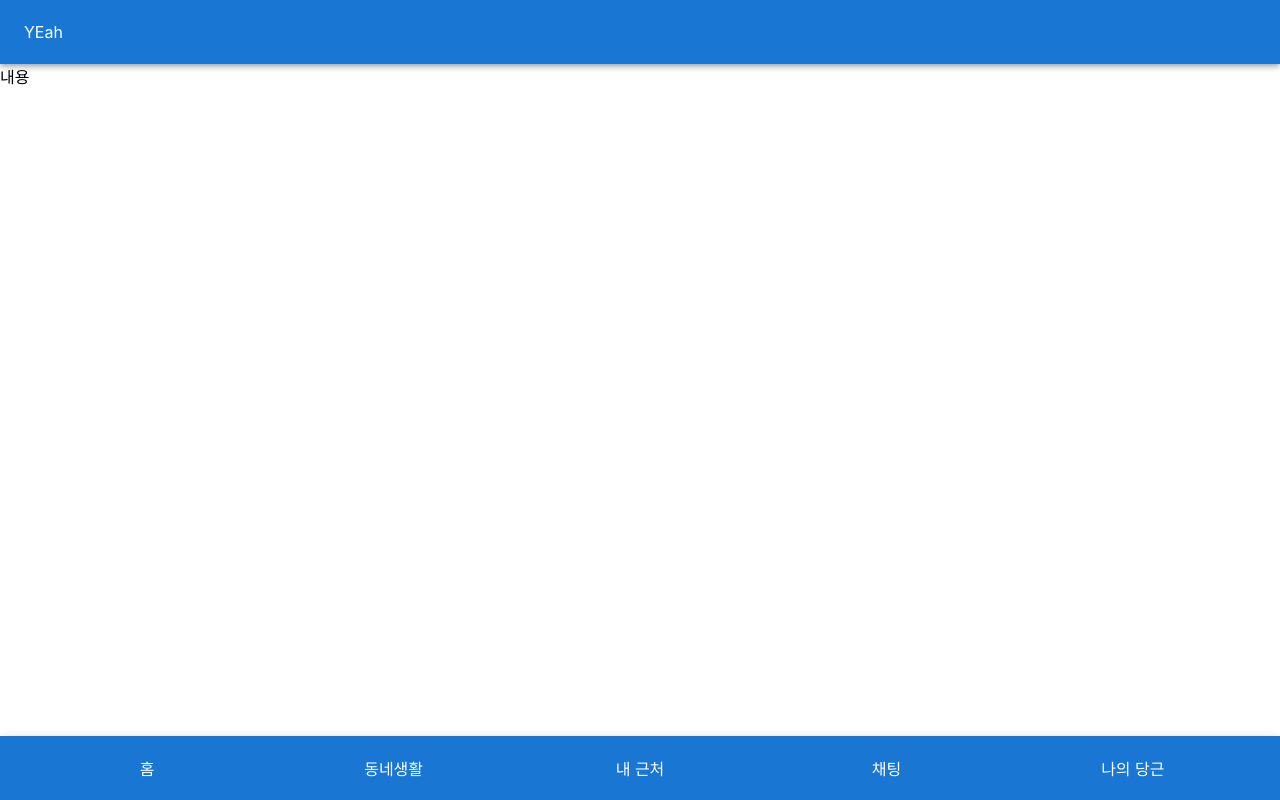
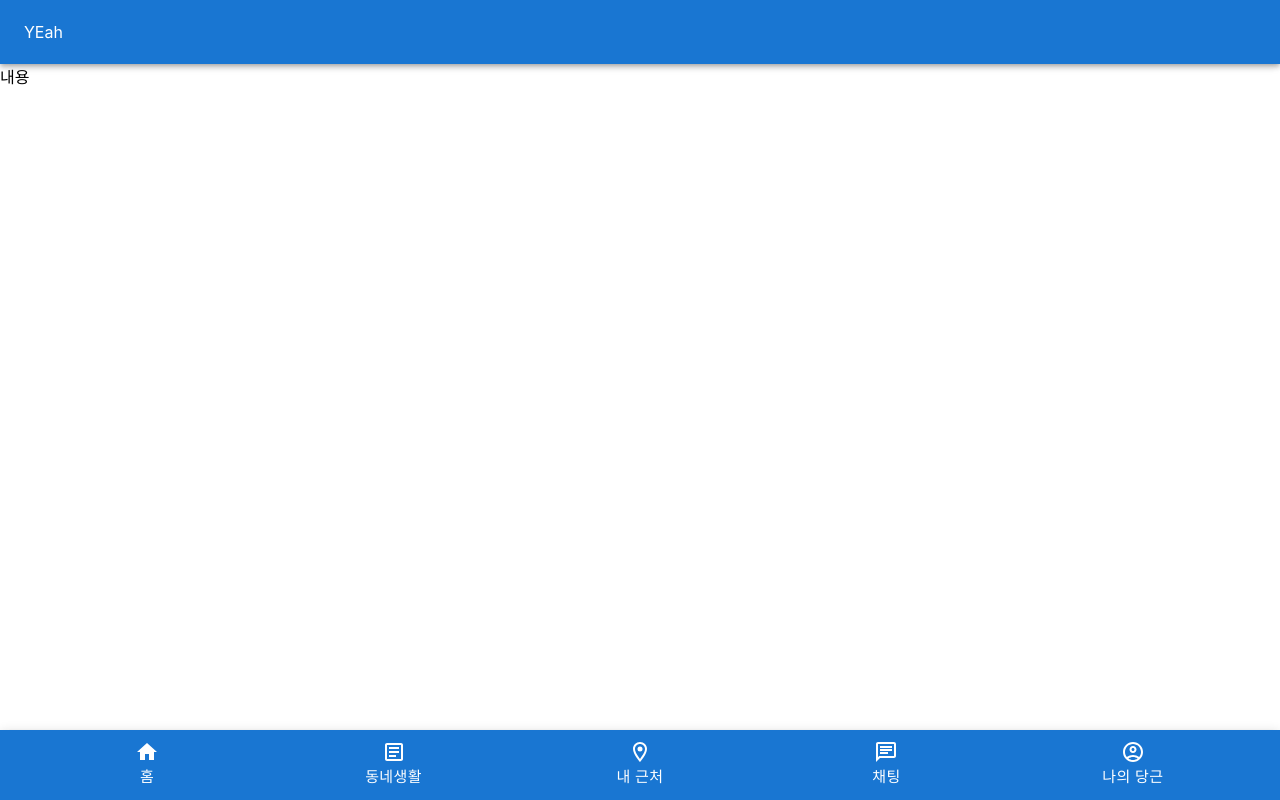
Before and after one commit to dabeen-jung/carrot-frontend, a React (Create React App) app: page / in a window 1280 px wide. Built offline with nearby package versions, Linux system fonts and the light colour scheme.

Commit message:
Update BottomAppBar

```diff
--- a/src/App.tsx
+++ b/src/App.tsx
@@ -1,9 +1,6 @@
-import React, { useState } from "react";
-import logo from "./logo.svg";
-import "./App.css";
+import BottomAppBar from "./components/BottomAppBar";
+import Toolbar from "@mui/material/Toolbar";
 import AppBar from "@mui/material/AppBar";
-import Toolbar from "@mui/material/Toolbar";
-import { Box, Container, Grid } from "@mui/material";
 
 const App = (): JSX.Element => {
   return (
@@ -13,38 +10,7 @@ const App = (): JSX.Element => {
       </AppBar>
       <Toolbar />
       내용
-      <AppBar position="fixed" sx={{ top: "auto", bottom: 0 }}>
-        <Toolbar>
-          <Grid container>
-            <Grid item xs>
-              <Box display="flex" justifyContent="center">
-                홈
-              </Box>
-            </Grid>
-
-            <Grid item xs>
-              <Box display="flex" justifyContent="center">
-                동네생활
-              </Box>
-            </Grid>
-            <Grid item xs>
-              <Box display="flex" justifyContent="center">
-                내 근처
-              </Box>
-            </Grid>
-            <Grid item xs>
-              <Box display="flex" justifyContent="center">
-                채팅
-              </Box>
-            </Grid>
-            <Grid item xs>
-              <Box display="flex" justifyContent="center">
-                나의 당근
-              </Box>
-            </Grid>
-          </Grid>
-        </Toolbar>
-      </AppBar>
+      <BottomAppBar />
     </main>
   );
 };
--- /dev/null
+++ b/src/components/BottomAppBar.tsx
@@ -0,0 +1,76 @@
+import React, { useState } from "react";
+import Toolbar from "@mui/material/Toolbar";
+import AppBar from "@mui/material/AppBar";
+import { Box, Container, Grid, Button } from "@mui/material";
+import HomeIcon from "@mui/icons-material/Home";
+import ChatOutlinedIcon from "@mui/icons-material/ChatOutlined";
+import LocationOnOutlinedIcon from "@mui/icons-material/LocationOnOutlined";
+import AccountCircleOutlinedIcon from "@mui/icons-material/AccountCircleOutlined";
+import ArticleOutlinedIcon from "@mui/icons-material/ArticleOutlined";
+
+type MenuType = {
+  title: string;
+  icon: JSX.Element; //컴포넌트
+};
+// 스타일 객체 선언
+const MenuStyle: React.CSSProperties = {
+  backgroundColor: "transparent",
+  display: "flex",
+  alignItems: "center",
+  alignContent: "center",
+  flexDirection: "column",
+  padding: "10px 5px",
+};
+const BottomAppBar = (): JSX.Element => {
+  const menuItems: MenuType[] = [
+    {
+      title: "홈",
+      icon: <HomeIcon />,
+    },
+    {
+      title: "동네생활",
+      icon: <ArticleOutlinedIcon />,
+    },
+    {
+      title: "내 근처",
+      icon: <LocationOnOutlinedIcon />,
+    },
+    {
+      title: "채팅",
+      icon: <ChatOutlinedIcon />,
+    },
+    {
+      title: "나의 당근",
+      icon: <AccountCircleOutlinedIcon />,
+    },
+  ];
+  return (
+    <main>
+      <AppBar position="fixed" sx={{ top: "auto", bottom: 0 }}>
+        <Toolbar>
+          <Grid container>
+            {menuItems.map((item: MenuType): JSX.Element => {
+              return (
+                <Grid item xs key={item.title}>
+                  <Box display="flex" justifyContent="center">
+                    <Button
+                      variant="contained"
+                      size="large"
+                      disableElevation
+                      style={MenuStyle}
+                    >
+                      {item.icon}
+                      {item.title}
+                    </Button>
+                  </Box>
+                </Grid>
+              );
+            })}
+          </Grid>
+        </Toolbar>
+      </AppBar>
+    </main>
+  );
+};
+
+export default BottomAppBar;
```
